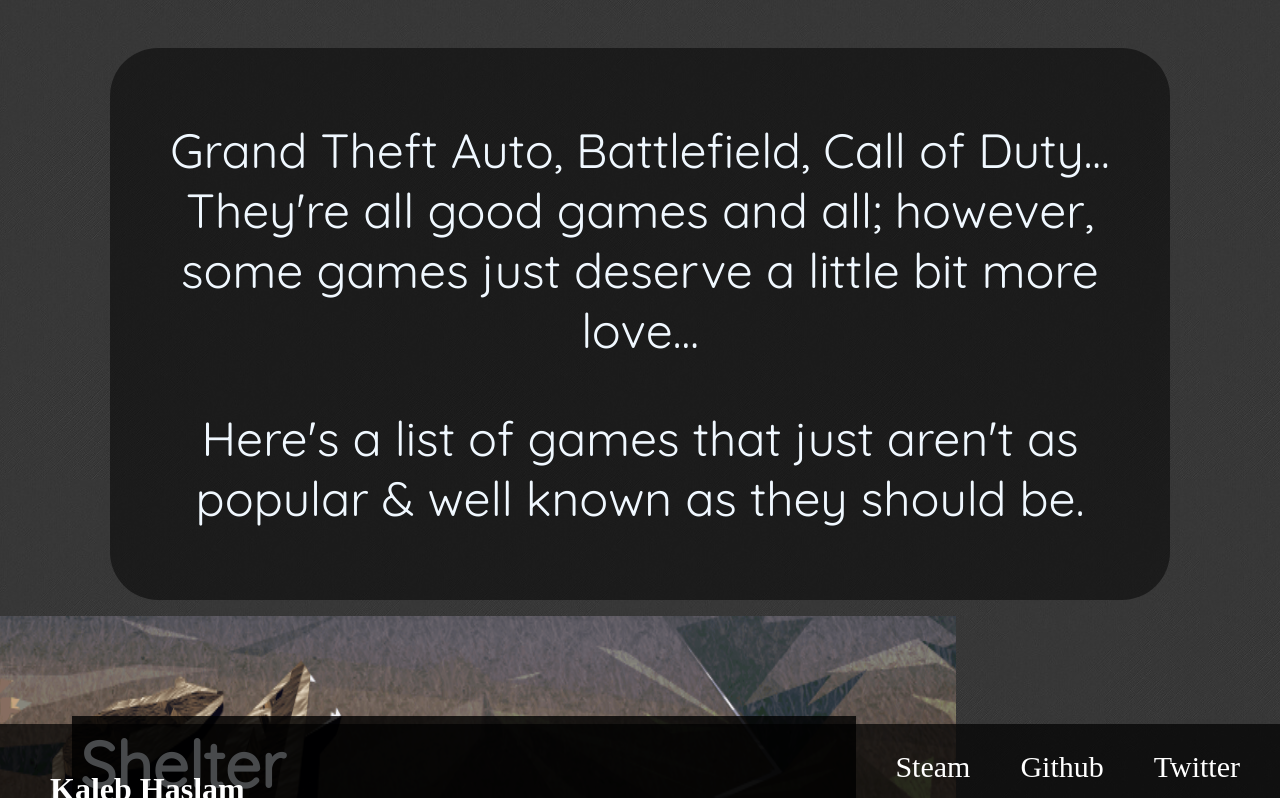
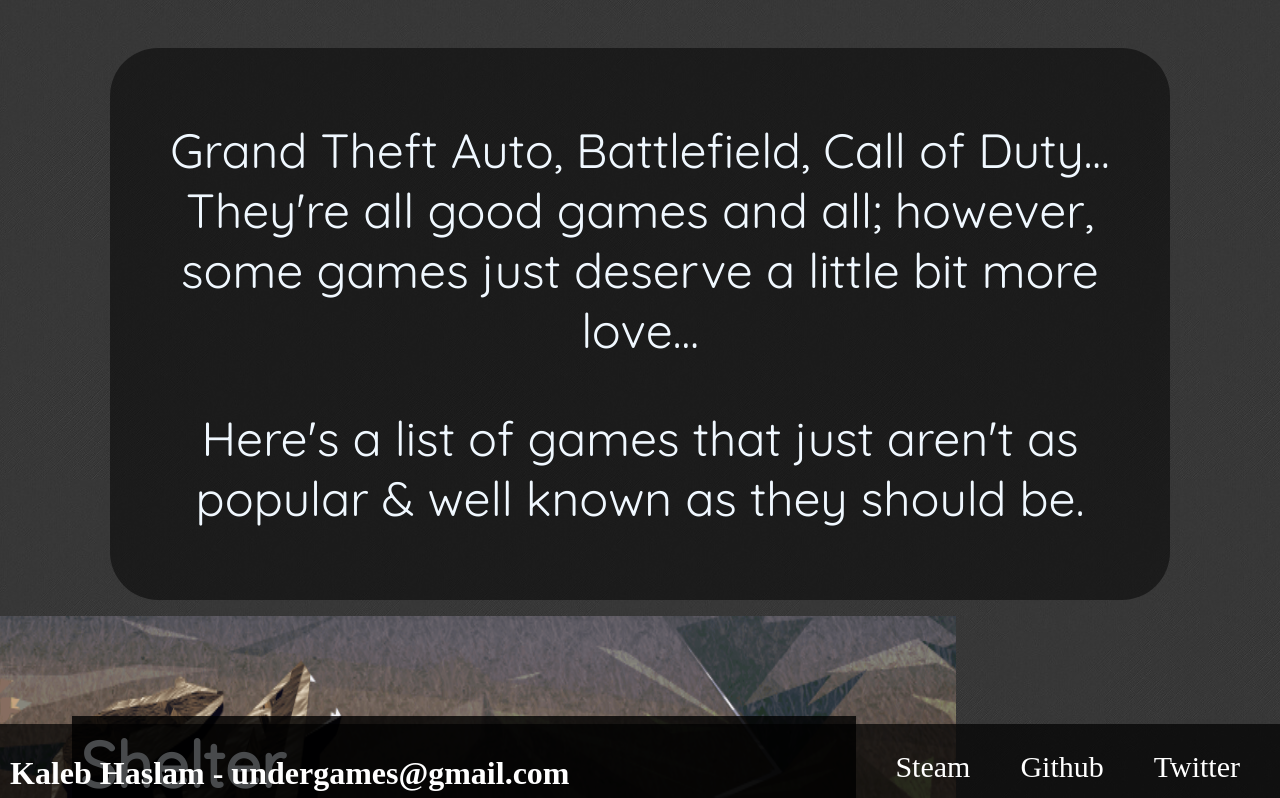
Before and after one commit to hhaslam11/under-rated-games, a plain HTML site: page index.html in a window 1280 px wide. Shown: the top 798 px of the page. Drawn offline with Linux system fonts and the light colour scheme.

Commit message:
Fixed footer name position & added template email address

```diff
--- a/index.html
+++ b/index.html
@@ -116,8 +116,8 @@
     </div>
 
     <div class="footer">
+        <h1>Kaleb Haslam - undergames@gmail.com</h1>
         <ul>
-            <h1>Kaleb Haslam</h1>
             <li><a href="#">Twitter</a></li>
             <li><a href="#">Github</a></li>
             <li><a href="#">Steam</a></li>
```
